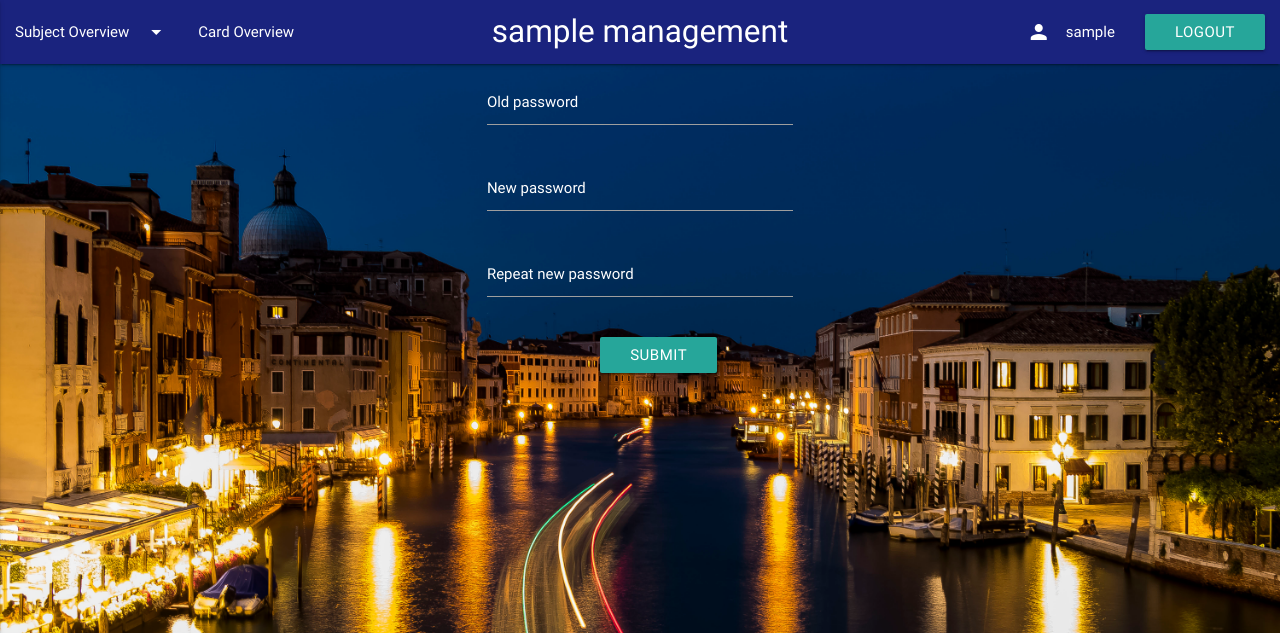
After one commit to sjaster/pytodo, a Flask app: a page that uses src/templates/user.html in a window 1280 px wide. The commit adds this page. Shown: the top 633 px of the page. Run offline with Flask 2, Linux system fonts and the light colour scheme; the visitor is signed in with stand-in values (Sample User, id 1).

Commit message:
implement password change

```diff
--- a/src/app.py
+++ b/src/app.py
@@ -172,4 +172,13 @@
 @app.route('/<username>/manage', methods=['GET','POST'])
 @login_required
 def manage_user(username):
+    error = None
+
+    if request.method == 'POST':
+        user = user_g.get_current_user()
+        error = user.change_passwd(user, request.form['oldpw'], request.form['newpw'], request.form['repeatpw'])
+        if error:
+            return render_template('user.html', error=error, username=username, context=username+' '+Context.manage_user)
+        flash('Successfully changed your password')
+
     return render_template('user.html', username=username, context=username+' '+Context.manage_user)
--- a/src/templates/layout.html
+++ b/src/templates/layout.html
@@ -59,7 +59,7 @@
                 {% endif %}
             </ul>
             <ul class="right">
-                <li><a href="#"><i class="material-icons left">person</i>{{ session.username }}</a></li>
+                <li><a href="{{ url_for('manage_user', username=session.username) }}"><i class="material-icons left">person</i>{{ session.username }}</a></li>
                 <li><a class="btn waves-effect waves-light teal lighten-1" href="{{ url_for('logout') }}">Logout</a></li>
             </ul>
             {% endif %}
--- /dev/null
+++ b/src/templates/user.html
@@ -0,0 +1,41 @@
+{% extends "layout.html" %}
+{% block body %}
+<div class="container">
+<div class="row">
+    <form class="col s4 push-s4 center" method="POST" action="{{ url_for('manage_user', username=username) }}">
+        <div class="row">
+            <div class="input-field">
+                <input name="oldpw" type="password" class="white-text validate" required/>
+                <label for="oldpw" class="white-text active">Old password</label>
+            </div>
+        </div>
+        <div class="row">
+            <div class="input-field">
+                <input name="newpw" type="password" class="white-text validate" required/>
+                <label for="newpw" class="white-text active">New password</label>
+            </div>
+        </div>
+        <div class="row">
+            <div class="input-field">
+                <input name="repeatpw" type="password" class="white-text validate" required/>
+                <label for="repeatpw" class="white-text active">Repeat new password</label>
+            </div>
+        </div>
+         {% if error %}
+        <div class="row">
+            <div class="col s12 card-panel orange accent-3 flash-panel">
+                <span class="white-text">
+                    <b>An error occured during the verification of your password change!</b>
+                    <br/>{{ error }}</span>
+            </div>
+        </div>
+        {% endif %}
+        <div class="row">
+            <div class="col s4 push-s4">
+                <button class="btn waves-effect waves-light teal lighten-1" type="submit">Submit</button>
+            </div>
+        </div>
+    </form>
+</div>
+</div>
+{% endblock %}
```
Also changed, not shown: src/models.py (+10 -0 lines).
